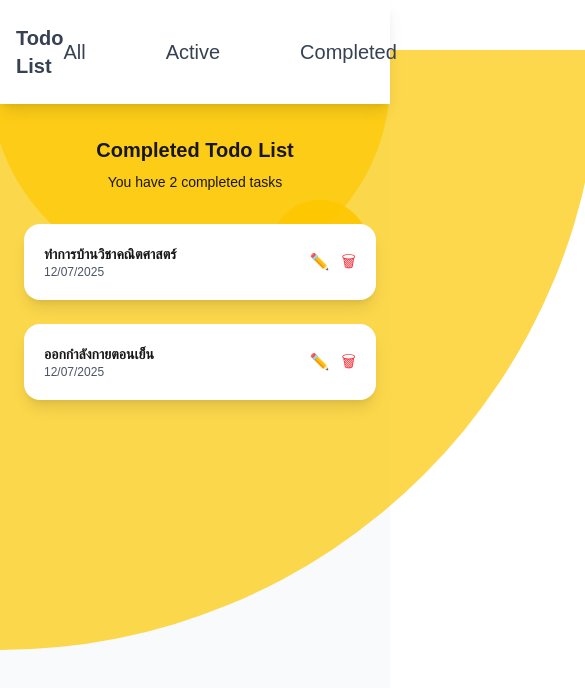
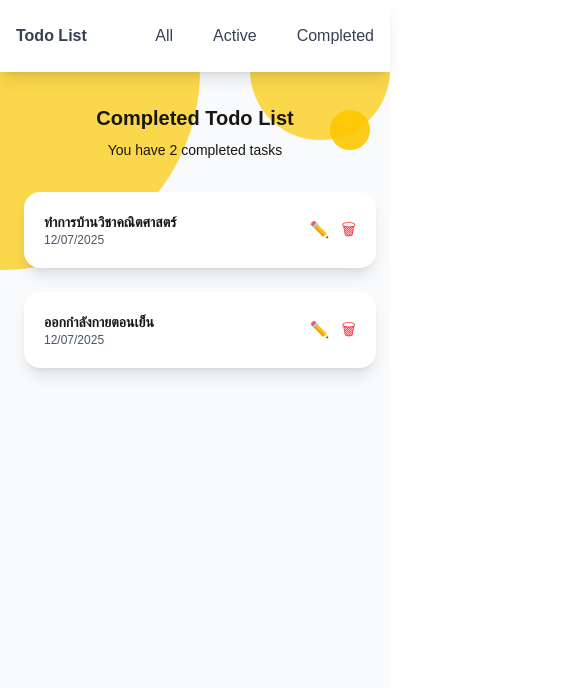
Before and after one commit to 66022905/todolist, a Next.js app: page /completed in a window 390 px wide. Shown: the top 688 px of the page, 585 px wide, since content can reach past the window. Built offline with nearby package versions, Linux system fonts and the light colour scheme.

Commit message:
Refactor Navbar component for improved layout and responsiveness

```diff
--- a/app/component/Navbar.tsx
+++ b/app/component/Navbar.tsx
@@ -6,19 +6,21 @@ export default function Navbar() {
   return (
     <div className="relative">
       {/* ครึ่งวงกลมด้านซ้าย */}
-      <div className="absolute top-0 left-0 w-[600px] h-[600px] bg-yellow-400 opacity-70 rounded-br-full z-0 translate-y-[50px]"></div>
+      <div className="absolute top-0 left-0   flex items-center justify-cente 2xl:w-[600px] 2xl:h-[600px] xl:w-[550px] xl:h-[550px] lg:w-[450px] md:h-[300px] md:w-[300px] lg:h-[450px] sm:w-[230px] sm:h-[250px] w-[200px] h-[220px] bg-yellow-400 opacity-70 rounded-br-full  z-0 translate-y-[50px]"></div>
 
       {/* วงกลมใหญ่ขวาบน */}
-      <div className="absolute top-[-120px] right-0 w-[400px] h-[400px] bg-yellow-400 rounded-full z-0 opacity-70"></div>
+      <div className="absolute md:top-[-120px] sm:top-[-60px] right-0 2xl:w-[400px] 2xl:h-[400px] xl:w-[350px] xl:h-[350px] lg:w-[300px] lg:h-[300px] md:w-[250px] md:h-[250px] sm:w-[200px] sm:h-[200px] w-35 h-35 bg-yellow-400 rounded-full z-0 opacity-70"></div>
 
       {/* วงกลมเล็กขวาล่าง */}
-      <div className="absolute top-[200px] right-[20px] w-[100px] h-[100px] bg-yellow-400 rounded-full z-0 opacity-90"></div>
+      <div className="absolute 2xl:top-[200px] xl:top-[170px] lg:top-[120px] md:top-[120px] sm:top-[100px] top-[110px]  right-[20px]  2xl:w-[100px] 2xl:h-[100px] xl:w-[85px] xl:h-[85px] lg:h-[65px] lg:w-[65px] md:h-[45px] md:w-[45px] sm:w-[35px] sm:h-[35px] w-10 h-10 bg-yellow-400 rounded-full z-0 opacity-90"></div>
 
       {/* Navbar */}
       <nav className="relative z-10 bg-white shadow-lg w-full">
         <div className="max-w-4xl mx-auto px-4 py-6 flex justify-between items-center">
-          <h1 className="text-xl font-bold text-gray-700">Todo List</h1>
-          <div className="flex space-x-20 text-xl ">
+          <h1 className="lg:text-xl sm:text-md font-bold text-gray-700">
+            Todo List
+          </h1>
+          <div className="flex lg:space-x-20 sm:space-x-14 space-x-10  xl:text-xl sm:text-lg ">
             <Link
               href="/"
               className="text-gray-700 hover:text-yellow-300 font-medium cursor-pointer"
```
